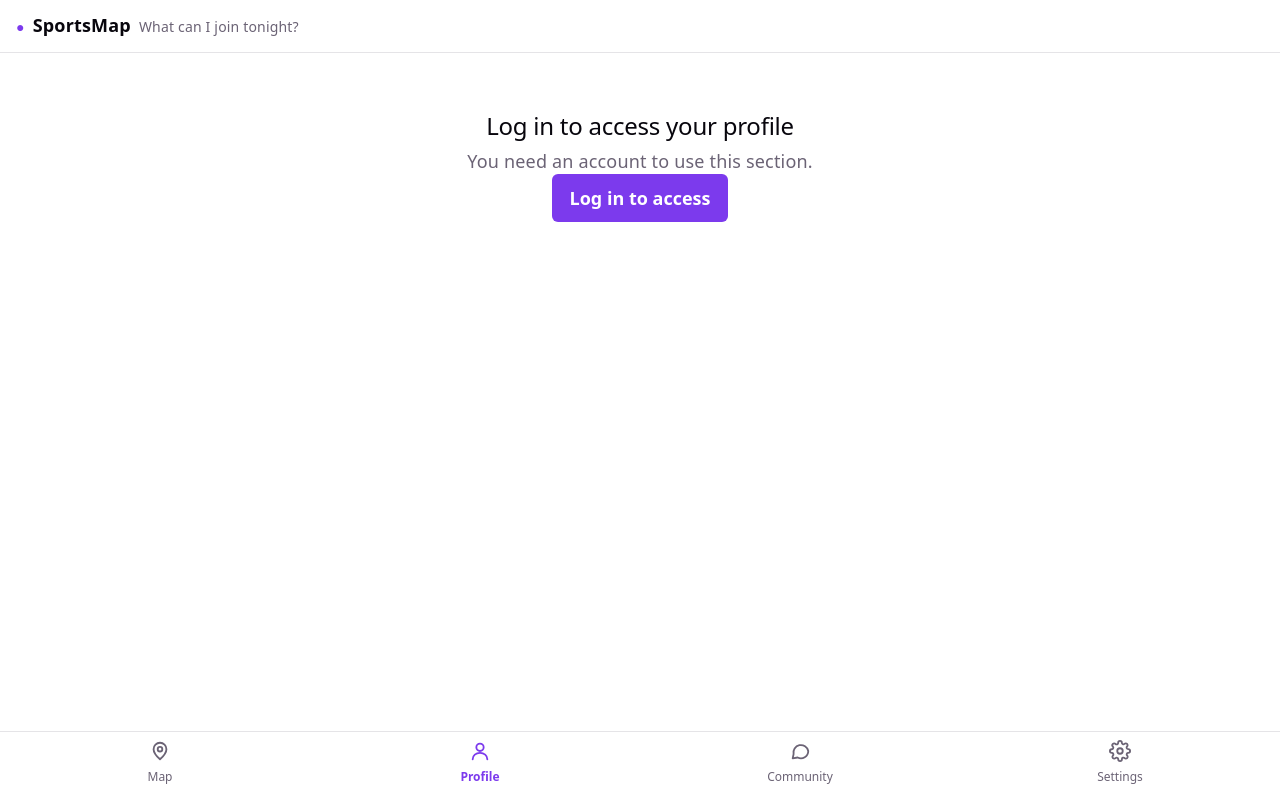
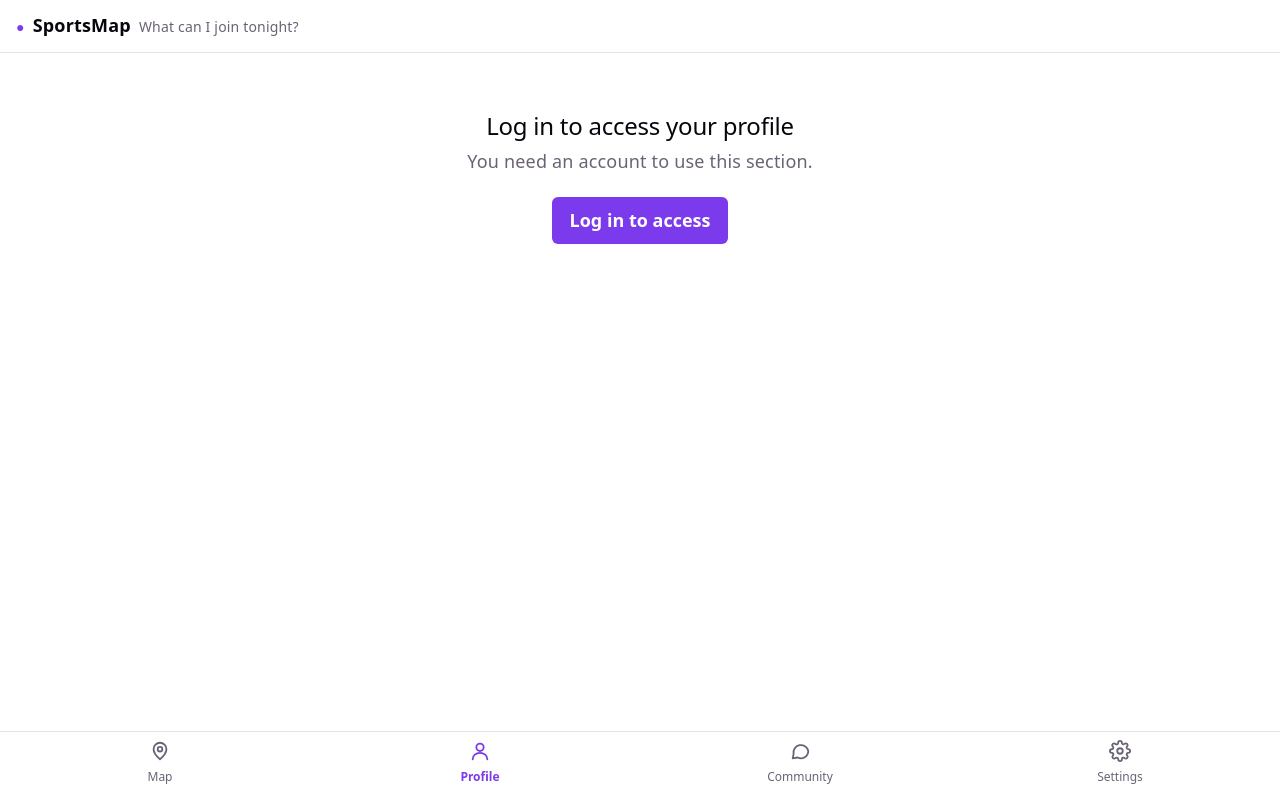
Before and after one commit to veronikaslobo/Moove, a React (Vite) app in the folder sports-meetup/: page / in a window 1280 px wide. Both pictures are taken after a click on the button "Profile". Built offline with nearby package versions, Linux system fonts and the light colour scheme; no server answers.

Commit message:
style(auth): space above the log-in button

```diff
--- a/sports-meetup/src/auth/auth.css
+++ b/sports-meetup/src/auth/auth.css
@@ -1,6 +1,8 @@
 /* Neutral defaults. They pick up your theme variables when they exist (--accent, --text-h),
    so tweak the colors here to match the rest of the app. */
 .auth-gate { max-width: 24rem; margin: 2rem auto; padding: 1.25rem; text-align: center; }
+/* Space between the "You need an account…" text and the log-in button. */
+.auth-gate > .auth-primary { margin-top: 1.25rem; }
 .auth-form { display: grid; gap: 0.8rem; text-align: left; }
 .auth-form h2 { margin: 0; text-align: center; }
 .auth-form label { display: grid; gap: 0.25rem; font-weight: 600; }
```
